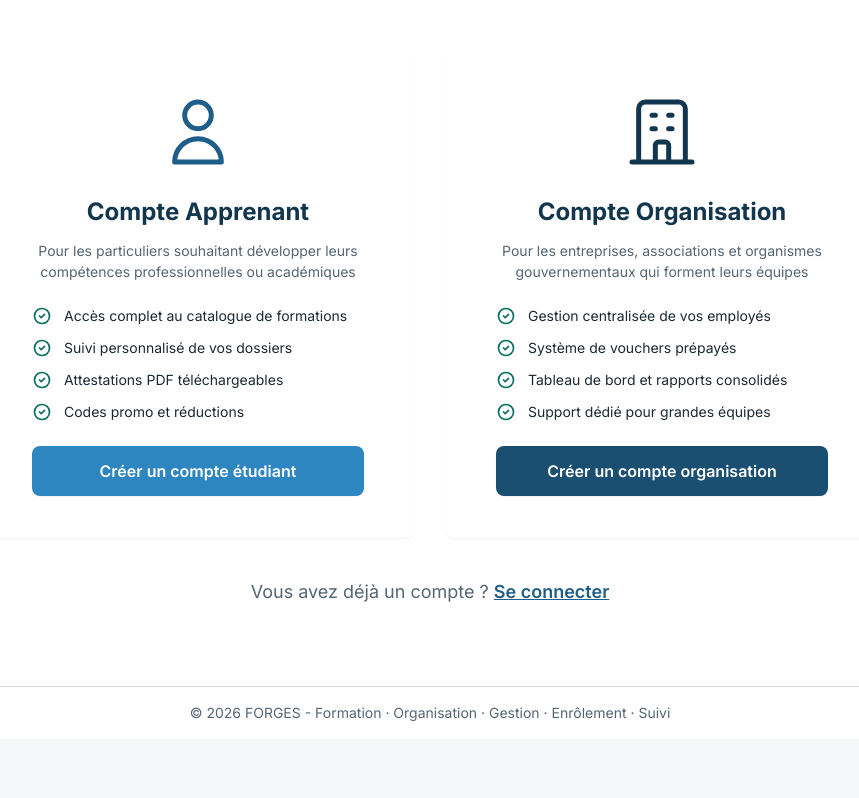
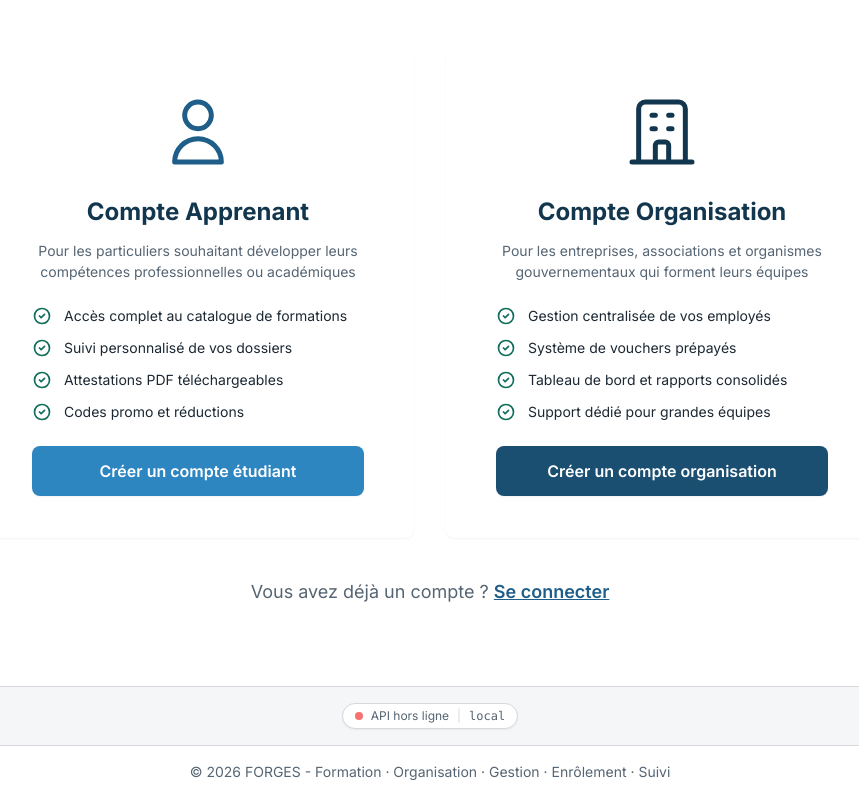
Before and after one commit to Flinguee75/forges-v2, a React (Vite) app in the folder forges-monorepo/frontend/: page / in a window 1280 px wide. Shown: the part 4096-4894 px from the top of the page, without its empty margins (210-1069 px from the left). Before the commit the page ends 4835 px from the top, so only its background shows below. Built offline with nearby package versions, Linux system fonts and the light colour scheme; no server answers.

Commit message:
feat(frontend): add status badge with backend health + commit SHA on landing page

```diff
--- /dev/null
+++ b/forges-monorepo/frontend/src/components/ui/StatusBadge.jsx
@@ -0,0 +1,39 @@
+import { useEffect, useState } from 'react';
+
+const API_URL = import.meta.env.VITE_API_URL?.replace('/api', '') || '';
+
+export default function StatusBadge() {
+  const [status, setStatus] = useState('checking');
+
+  useEffect(() => {
+    const check = () => {
+      fetch(`${API_URL}/health`, { signal: AbortSignal.timeout(4000) })
+        .then((r) => setStatus(r.ok ? 'up' : 'down'))
+        .catch(() => setStatus('down'));
+    };
+    check();
+    const interval = setInterval(check, 30000);
+    return () => clearInterval(interval);
+  }, []);
+
+  const dot = status === 'up'
+    ? 'bg-green-400 animate-pulse'
+    : status === 'down'
+      ? 'bg-red-400'
+      : 'bg-gray-400';
+
+  const label = status === 'up' ? 'API en ligne' : status === 'down' ? 'API hors ligne' : 'Vérification...';
+
+  /* eslint-disable no-undef */
+  const commit = typeof __COMMIT_SHA__ !== 'undefined' ? __COMMIT_SHA__ : 'local';
+  /* eslint-enable no-undef */
+
+  return (
+    <div className="inline-flex items-center gap-2 text-xs text-subtext bg-white border border-border rounded-full px-3 py-1 shadow-sm">
+      <span className={`w-2 h-2 rounded-full ${dot}`} />
+      <span>{label}</span>
+      <span className="text-border">|</span>
+      <span className="font-mono">{commit}</span>
+    </div>
+  );
+}
--- a/forges-monorepo/frontend/src/pages/public/LandingPage.jsx
+++ b/forges-monorepo/frontend/src/pages/public/LandingPage.jsx
@@ -4,6 +4,7 @@ import Button from '../../components/ui/Button';
 import Card from '../../components/ui/Card';
 import FeatureIcon from '../../components/ui/FeatureIcon';
 import logoForges from '../../assets/logo_forges.png';
+import StatusBadge from '../../components/ui/StatusBadge';
 
 /**
  * LandingPage - Page d'accueil publique haute conversion
@@ -18,6 +19,7 @@ export default function LandingPage() {
   };
 
   return (
+    <>
     <div className="min-h-screen bg-bg">
       {/* Hero Section - High Converting */}
       <section className="bg-gradient-to-br from-primary via-secondary to-primary text-white py-24 md:py-32 relative overflow-hidden">
@@ -591,5 +593,11 @@ export default function LandingPage() {
         </div>
       </section>
     </div>
+
+      {/* Status Bar */}
+      <div className="py-4 bg-bg border-t border-border flex justify-center">
+        <StatusBadge />
+      </div>
+    </>
   );
 }
--- a/forges-monorepo/frontend/vite.config.js
+++ b/forges-monorepo/frontend/vite.config.js
@@ -1,8 +1,15 @@
 import { defineConfig } from 'vite'
 import react from '@vitejs/plugin-react'
+import { execSync } from 'child_process'
+
+const commitSha = process.env.VITE_COMMIT_SHA ||
+  (() => { try { return execSync('git rev-parse --short HEAD').toString().trim() } catch { return 'local' } })()
 
 // https://vite.dev/config/
 export default defineConfig({
+  define: {
+    __COMMIT_SHA__: JSON.stringify(commitSha),
+  },
   plugins: [react()],
   server: {
     host: '0.0.0.0',
```
